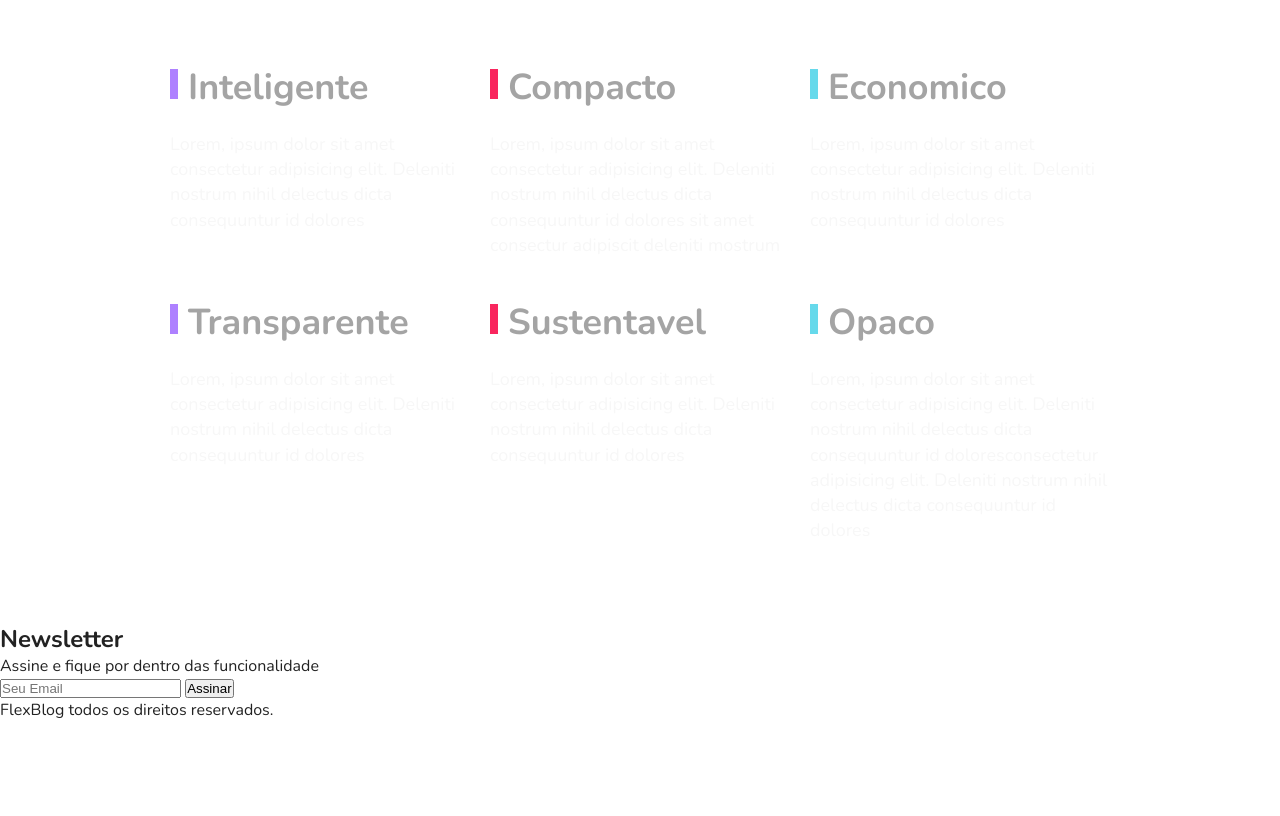
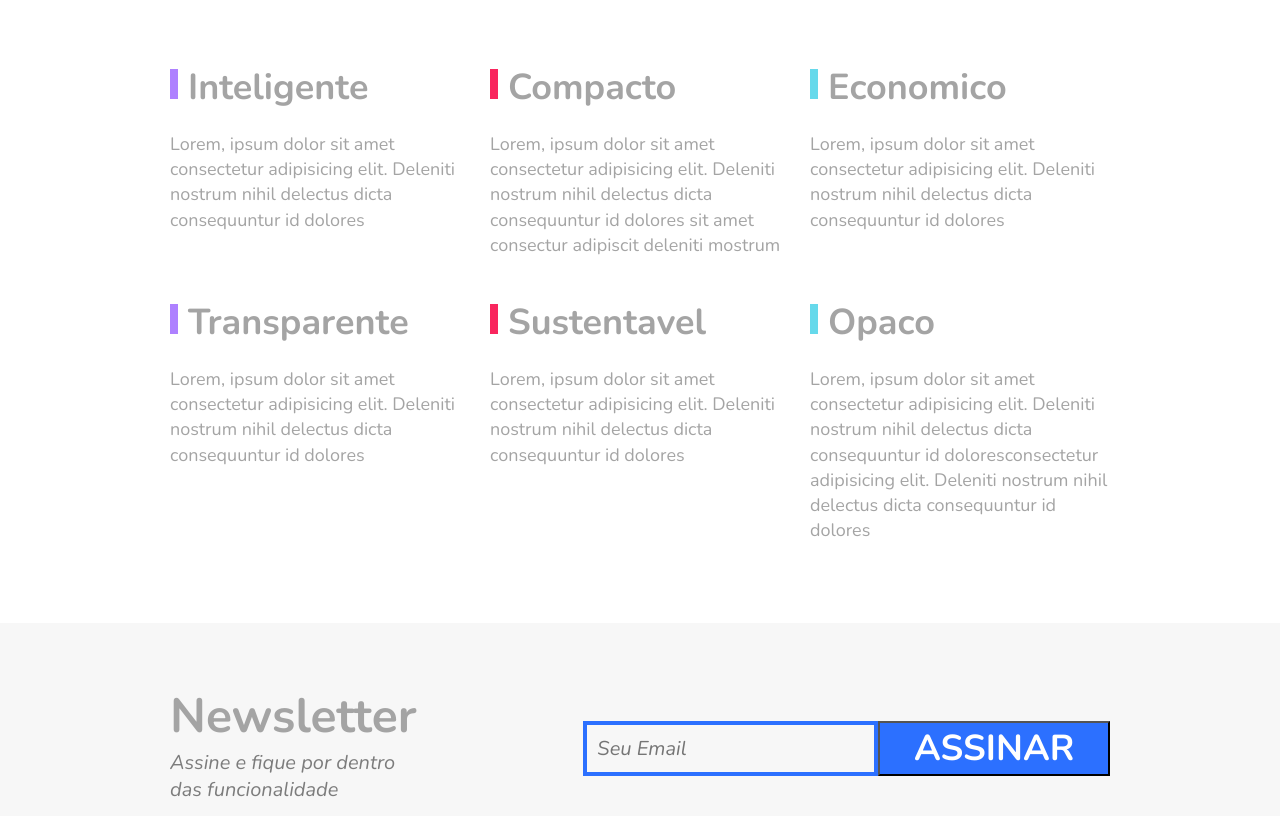
Before and after one commit to phedrakeson/flexblog, a plain HTML site: page index.html in a window 1280 px wide. Shown: the part 2500-3316 px from the top of the page. Before the commit the page ends 3221 px from the top, so only its background shows below. Drawn offline with nearby package versions, Linux system fonts and the light colour scheme.

Commit message:
feat: style footer section

```diff
--- a/style.css
+++ b/style.css
@@ -279,5 +279,75 @@ img {
 .qualidade-item p {
   font-size: 1.125em;
   line-height: 1.4;
+  color: #a4a4a4;
+}
+
+.newsletter {
+  background: #f7f7f7;
+  padding: 60px calc((100% - 960px) / 2);
+  display: flex;
+  flex-wrap: wrap;
+}
+
+.newsletter-info {
+  flex: 1 1 260px;
+  margin: 0 10px;
+}
+
+.newsletter-info h1 {
+  font-size: 3em;
+  color: #a4a4a4;
+}
+
+.newsletter-info p {
+  font-size: 1.25em;
+  font-style: italic;
+  max-width: 230px;
+  color: #7c7c7c;
+  margin-bottom: 10px;
+}
+
+.newsletter-form {
+  flex: 2 1 260px;
+  margin: 0 10px;
+  align-self: center;
+  display: flex;
+  flex-wrap: wrap;
+}
+
+.newsletter-form input {
+  flex: 3 1 200px;
+  font-size: 1.25em;
+  color: #7c7c7c;
+  font-style: italic;
+  font-family: 'Nunito', Arial, Helvetica, sans-serif;
+  border: 4px solid #2c70ff;
+  background: transparent;
+  padding: 10px;
+  margin: 0px;
+  border-radius: 0px;
+}
+
+.newsletter-form button {
+  flex: 1 1 200px;
+  font-family: 'Nunito', Arial, Helvetica, sans-serif;
+  font-size: 2.25em;
+  font-weight: bold;
+  text-transform: uppercase;
+  background: #2c70ff;
+  color: white;
+  cursor: pointer;
+}
+
+.footer {
+  height: 200px;
+  display: flex;
+  background: #2c70ff;
+  align-items: center;
+}
+
+.footer p {
+  flex: 1;
+  text-align: center;
   color: #f7f7f7;
 }
```
